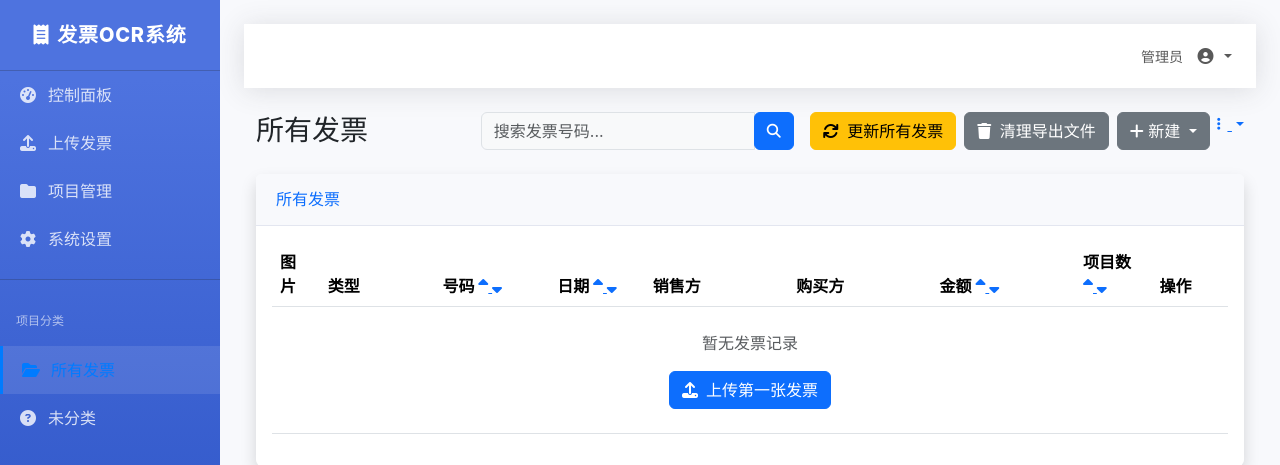
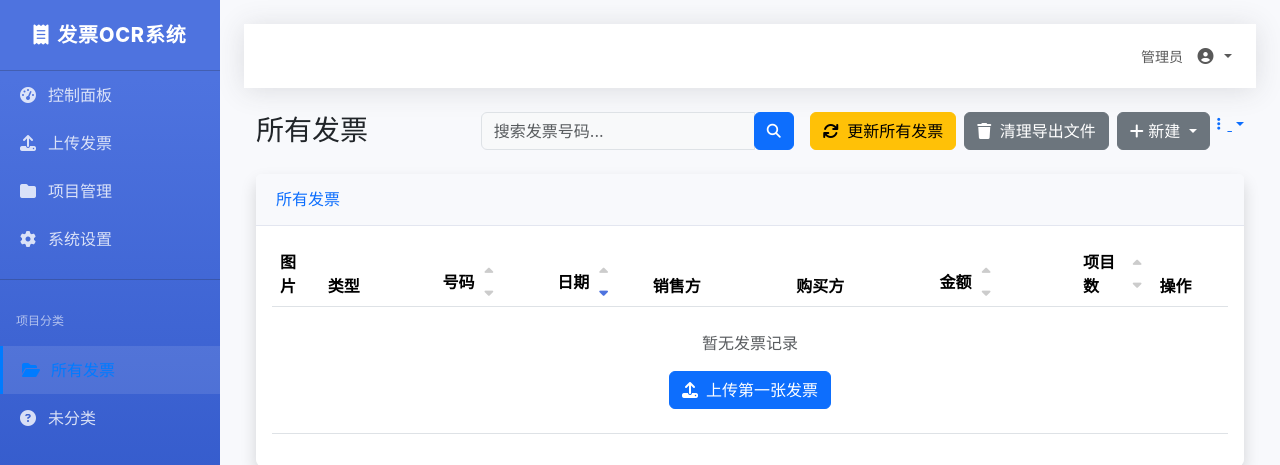
Before and after one commit to chiupam/invoiceOCR, a Flask app: page / in a window 1280 px wide. Shown: the top 465 px of the page. Run offline with Flask 3, Linux system fonts and the light colour scheme; some libraries are stand-ins or nearby versions.

Commit message:
改进：优化表格排序按钮样式和交互体验

```diff
--- a/app/static/css/style.css
+++ b/app/static/css/style.css
@@ -267,3 +267,39 @@
     border-radius: 4px;
     box-shadow: 0 1px 3px rgba(0,0,0,0.1);
 }
+
+/* 排序图标样式 */
+.sort-icons {
+    display: flex;
+    flex-direction: column;
+    line-height: 0.5;
+    margin-left: 3px;
+}
+
+.sort-icon {
+    color: #cccccc;
+    font-size: 10px;
+    display: block;
+    padding: 1px 2px;
+    text-decoration: none;
+    border-radius: 2px;
+}
+
+.sort-icon i {
+    font-size: 14px;
+}
+
+.sort-icon:hover {
+    color: #6c757d;
+    background-color: #f8f9fa;
+}
+
+.sort-icon.active {
+    color: #4e73df;
+    font-weight: bold;
+}
+
+/* 让表头的内容垂直居中 */
+th .d-flex.align-items-center {
+    min-height: 30px;
+}
--- a/app/templates/index.html
+++ b/app/templates/index.html
@@ -120,42 +120,66 @@
                                     <th width="5%">图片</th>
                                     <th width="12%">类型</th>
                                     <th width="12%">
-                                        号码
-                                        <a href="{{ url_for('main.index', project_id=current_project_id, sort_by='invoice_number', order='asc', search=search_query) }}">
-                                            <i class="fas fa-sort-up{% if sort_by == 'invoice_number' and order == 'asc' %} text-primary{% endif %}"></i>
+                                        <div class="d-flex align-items-center">
+                                            <span>号码</span>
+                                            <div class="sort-icons ms-2">
+                                                <a href="{{ url_for('main.index', project_id=current_project_id, sort_by='invoice_number', order='asc', search=search_query) }}"
+                                                   class="sort-icon {% if sort_by == 'invoice_number' and order == 'asc' %}active{% endif %}">
+                                                    <i class="fas fa-sort-up"></i>
                                                 </a>
-                                        <a href="{{ url_for('main.index', project_id=current_project_id, sort_by='invoice_number', order='desc', search=search_query) }}">
-                                            <i class="fas fa-sort-down{% if sort_by == 'invoice_number' and order == 'desc' %} text-primary{% endif %}"></i>
+                                                <a href="{{ url_for('main.index', project_id=current_project_id, sort_by='invoice_number', order='desc', search=search_query) }}"
+                                                   class="sort-icon {% if sort_by == 'invoice_number' and order == 'desc' %}active{% endif %}">
+                                                    <i class="fas fa-sort-down"></i>
                                                 </a>
+                                            </div>
+                                        </div>
                                     </th>
                                     <th width="10%">
-                                        日期
-                                        <a href="{{ url_for('main.index', project_id=current_project_id, sort_by='invoice_date', order='asc', search=search_query) }}">
-                                            <i class="fas fa-sort-up{% if sort_by == 'invoice_date' and order == 'asc' %} text-primary{% endif %}"></i>
+                                        <div class="d-flex align-items-center">
+                                            <span>日期</span>
+                                            <div class="sort-icons ms-2">
+                                                <a href="{{ url_for('main.index', project_id=current_project_id, sort_by='invoice_date', order='asc', search=search_query) }}"
+                                                   class="sort-icon {% if sort_by == 'invoice_date' and order == 'asc' %}active{% endif %}">
+                                                    <i class="fas fa-sort-up"></i>
                                                 </a>
-                                        <a href="{{ url_for('main.index', project_id=current_project_id, sort_by='invoice_date', order='desc', search=search_query) }}">
-                                            <i class="fas fa-sort-down{% if sort_by == 'invoice_date' and order == 'desc' %} text-primary{% endif %}"></i>
+                                                <a href="{{ url_for('main.index', project_id=current_project_id, sort_by='invoice_date', order='desc', search=search_query) }}"
+                                                   class="sort-icon {% if sort_by == 'invoice_date' and order == 'desc' %}active{% endif %}">
+                                                    <i class="fas fa-sort-down"></i>
                                                 </a>
+                                            </div>
+                                        </div>
                                     </th>
                                     <th width="15%">销售方</th>
                                     <th width="15%">购买方</th>
                                     <th width="15%">
-                                        金额
-                                        <a href="{{ url_for('main.index', project_id=current_project_id, sort_by='amount', order='asc', search=search_query) }}">
-                                            <i class="fas fa-sort-up{% if sort_by == 'amount' and order == 'asc' %} text-primary{% endif %}"></i>
+                                        <div class="d-flex align-items-center">
+                                            <span>金额</span>
+                                            <div class="sort-icons ms-2">
+                                                <a href="{{ url_for('main.index', project_id=current_project_id, sort_by='amount', order='asc', search=search_query) }}"
+                                                   class="sort-icon {% if sort_by == 'amount' and order == 'asc' %}active{% endif %}">
+                                                    <i class="fas fa-sort-up"></i>
                                                 </a>
-                                        <a href="{{ url_for('main.index', project_id=current_project_id, sort_by='amount', order='desc', search=search_query) }}">
-                                            <i class="fas fa-sort-down{% if sort_by == 'amount' and order == 'desc' %} text-primary{% endif %}"></i>
+                                                <a href="{{ url_for('main.index', project_id=current_project_id, sort_by='amount', order='desc', search=search_query) }}"
+                                                   class="sort-icon {% if sort_by == 'amount' and order == 'desc' %}active{% endif %}">
+                                                    <i class="fas fa-sort-down"></i>
                                                 </a>
+                                            </div>
+                                        </div>
                                     </th>
                                     <th width="8%">
-                                        项目数
-                                        <a href="{{ url_for('main.index', project_id=current_project_id, sort_by='items_count', order='asc', search=search_query) }}">
-                                            <i class="fas fa-sort-up{% if sort_by == 'items_count' and order == 'asc' %} text-primary{% endif %}"></i>
+                                        <div class="d-flex align-items-center">
+                                            <span>项目数</span>
+                                            <div class="sort-icons ms-2">
+                                                <a href="{{ url_for('main.index', project_id=current_project_id, sort_by='items_count', order='asc', search=search_query) }}"
+                                                   class="sort-icon {% if sort_by == 'items_count' and order == 'asc' %}active{% endif %}">
+                                                    <i class="fas fa-sort-up"></i>
                                                 </a>
-                                        <a href="{{ url_for('main.index', project_id=current_project_id, sort_by='items_count', order='desc', search=search_query) }}">
-                                            <i class="fas fa-sort-down{% if sort_by == 'items_count' and order == 'desc' %} text-primary{% endif %}"></i>
+                                                <a href="{{ url_for('main.index', project_id=current_project_id, sort_by='items_count', order='desc', search=search_query) }}"
+                                                   class="sort-icon {% if sort_by == 'items_count' and order == 'desc' %}active{% endif %}">
+                                                    <i class="fas fa-sort-down"></i>
                                                 </a>
+                                            </div>
+                                        </div>
                                     </th>
                                     <th width="8%">操作</th>
                                 </tr>
@@ -186,7 +210,7 @@
                                     <td>{{ invoice.invoice_date.strftime('%Y-%m-%d') if invoice.invoice_date else '未知' }}</td>
                                     <td>{{ invoice.seller_name }}</td>
                                     <td>{{ invoice.buyer_name }}</td>
-                                    <td>{{ invoice.total_amount }}</td>
+                                    <td>{{ invoice.amount_in_figures }}</td>
                                     <td>{{ invoice.items|length }}</td>
                                     <td>
                                         <div class="btn-group btn-group-sm">
```
Lines whose indentation alone changed are shown as unchanged.
